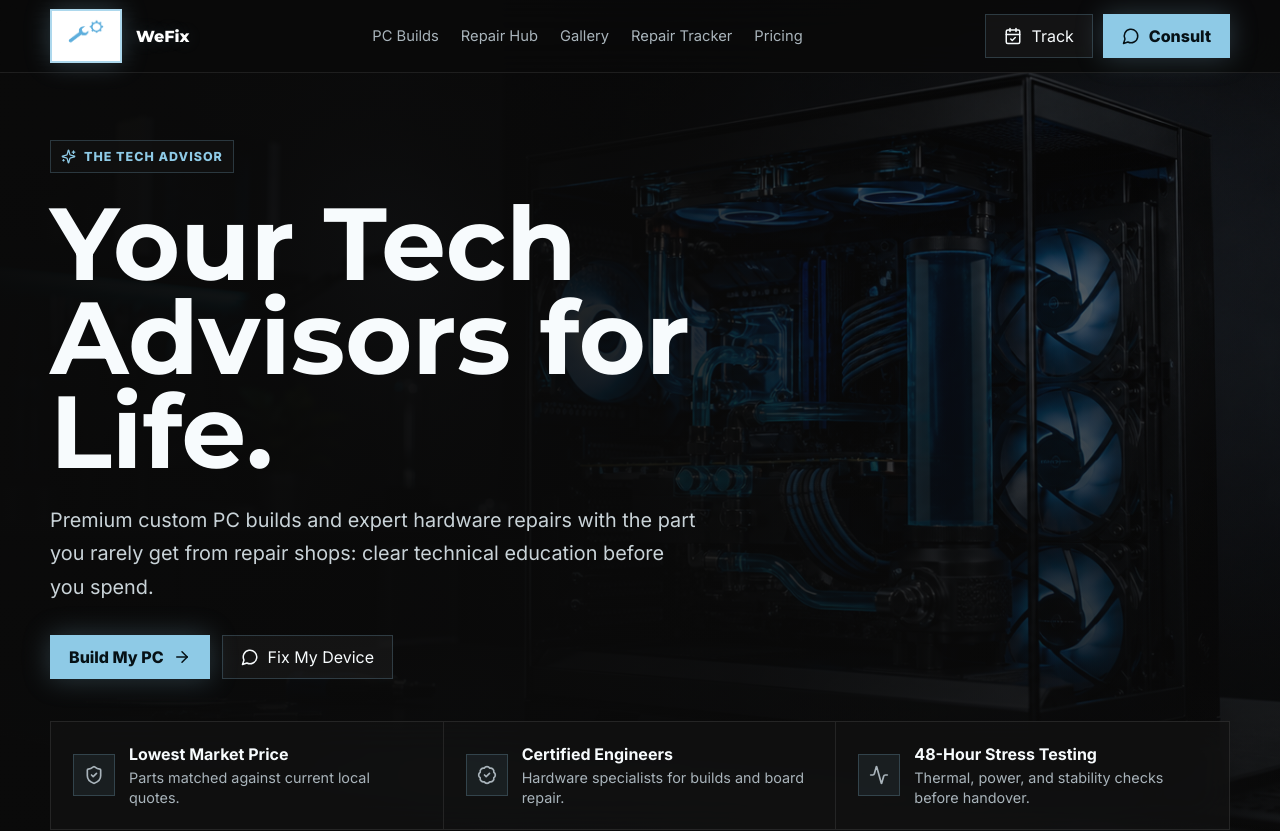
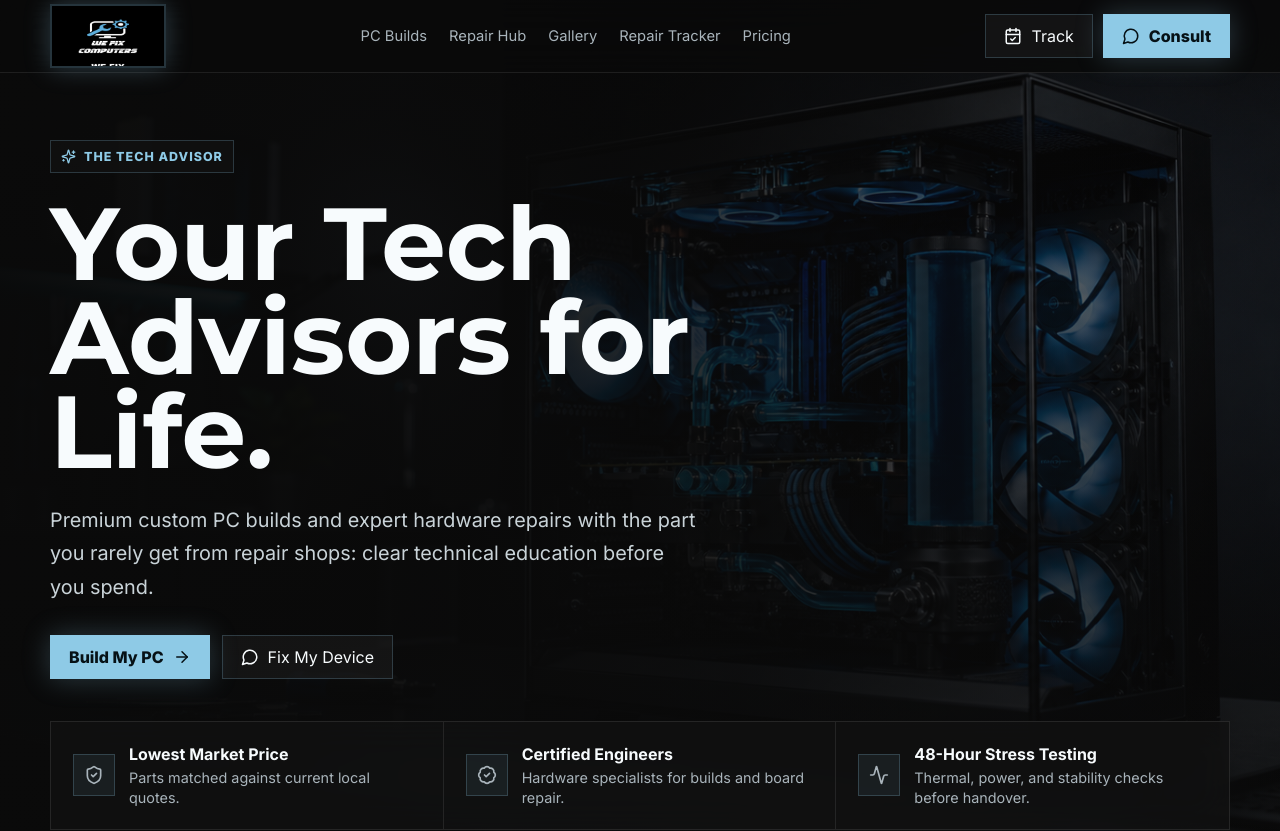
Before and after one commit to Sanjay6113/WEFIX, a Next.js app: page / in a window 1280 px wide. Shown: the top 831 px of the page. Built offline with nearby package versions, Linux system fonts and the light colour scheme.

Commit message:
Use WeFix Computers logo

```diff
--- a/app/globals.css
+++ b/app/globals.css
@@ -108,6 +108,14 @@ select {
   width: 100%;
   height: 100%;
   object-fit: contain;
+}
+
+.brand-logo-full {
+  width: 116px;
+  height: 64px;
+  border-color: rgba(142, 202, 230, 0.26);
+  background: #000000;
+  padding: 4px;
 }
 
 .nav-links {
--- a/components/site-nav.tsx
+++ b/components/site-nav.tsx
@@ -8,10 +8,9 @@ export function SiteNav() {
     <header className="nav">
       <div className="container nav-inner">
         <Link href="/" className="brand" aria-label="WeFix home">
-          <span className="brand-logo">
-            <Image src="/images/wefix-logo.png" alt="" width={84} height={84} priority />
+          <span className="brand-logo brand-logo-full">
+            <Image src="/images/wefix-computers-logo.png" alt="WeFix Computers" width={180} height={160} priority />
           </span>
-          <span>WeFix</span>
         </Link>
         <nav className="nav-links" aria-label="Main navigation">
           <a href="/#build">PC Builds</a>
```
Also changed, not shown: public/images/wefix-computers-logo.png (added).
